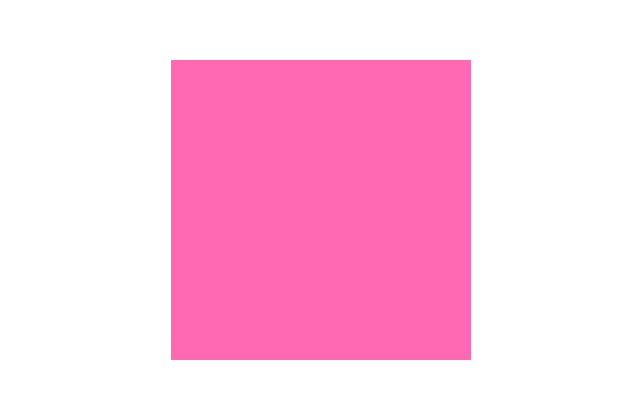
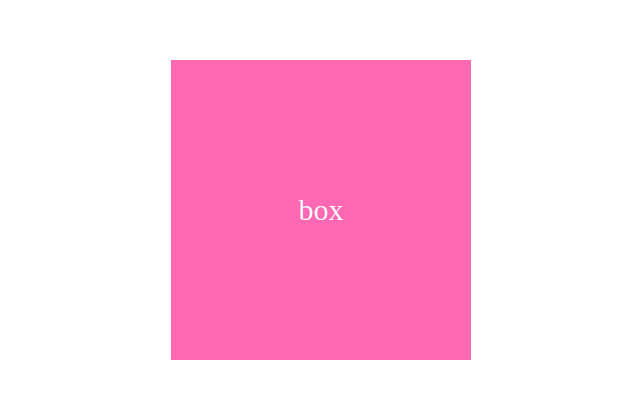
Before and after one commit to Minjihyunn/square, a plain HTML site: page index.html in a window 1280 px wide. Shown: the part 190-588 px from the top of the page, 319-959 px from the left. Drawn offline with Linux system fonts and the light colour scheme.

Commit message:
박스에 글자 추가

```diff
--- a/index.html
+++ b/index.html
@@ -9,7 +9,7 @@
 </head>
 <body>
   <section>
-    <article></article>
+    <article>box</article>
   </section>
 </body>
 </html>
--- a/scss/style.scss
+++ b/scss/style.scss
@@ -13,5 +13,10 @@ section {
     width: 300px;
     height: 300px;
     background: hotpink;
+    display: flex;
+    justify-content: center;
+    align-items: center;
+    font-size: 30px;
+    color: #fff;
   }
 }
```
Also changed, not shown: css/style.css, 1 other file.
